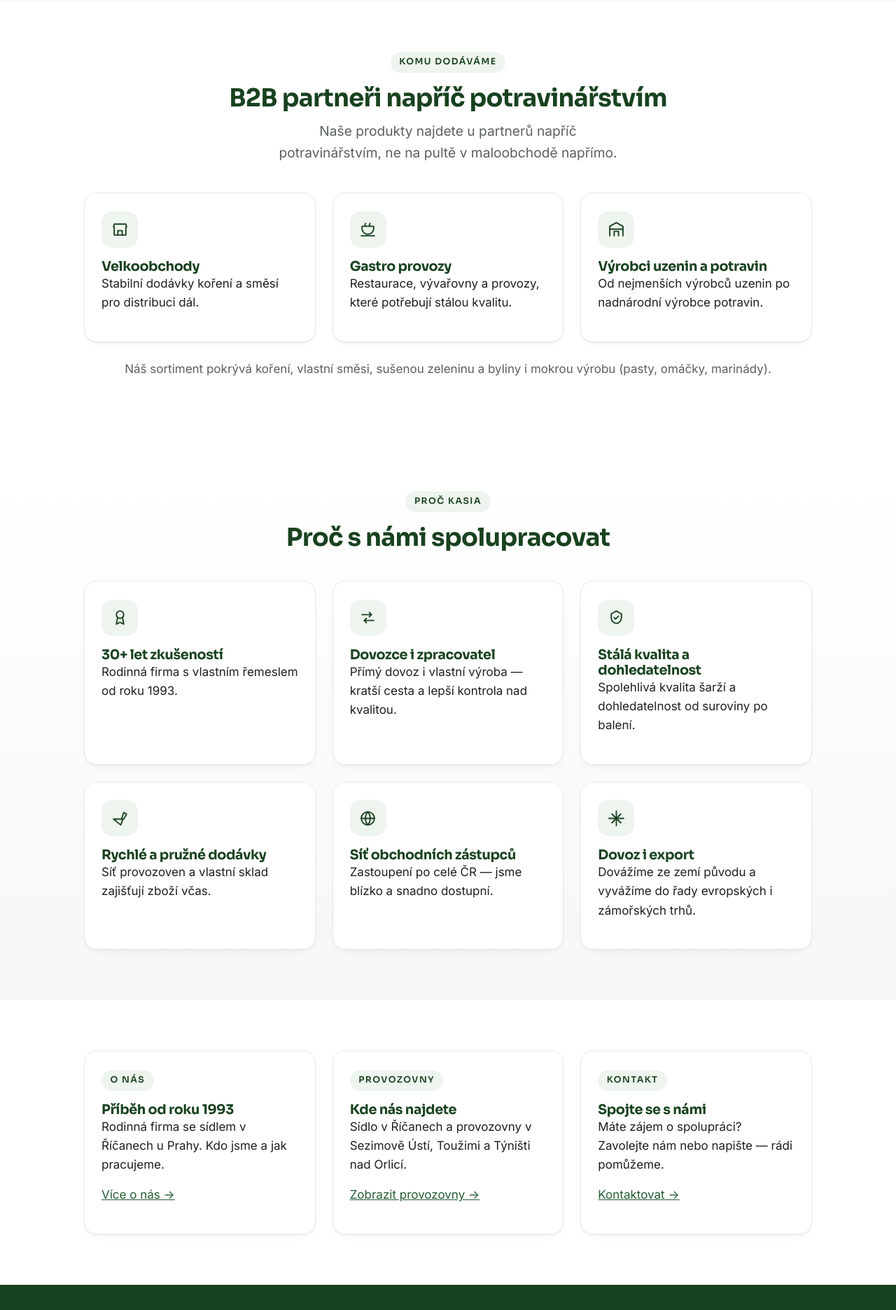
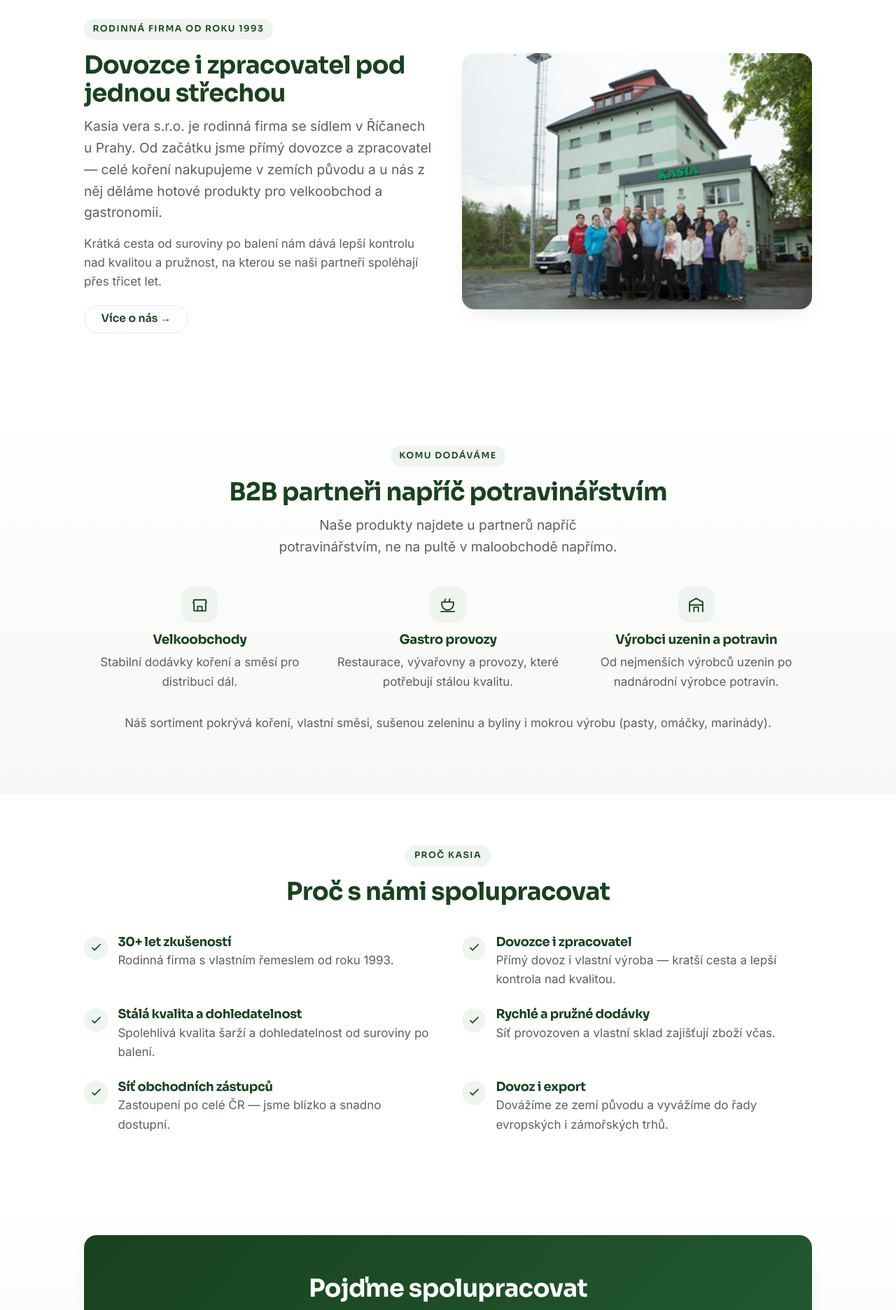
Before and after one commit to matejformanek/Kasia-warehouse, a Django app: page / in a window 1280 px wide. Shown: the part 2008-3880 px from the top of the page at 70% size. Run offline with Django 5.2, Linux system fonts and the light colour scheme; parts of the project's set-up code (start-up, migrations or seed data) failed here and were passed over.

Commit message:
web+sklad: fix broken 0054 UI port — sklad grid + finish public restyle
The 2026-06-29 0054 port was verified only with pytest (HTML strings, not
rendered CSS) and deployed without a visual check, shipping two defects:

Fix A (critical) — sklad was unusable. `.mob-nav` had no default
`display:none`, so on desktop it rendered as the first cell of the `.app`
grid, shoving the sidebar into the `1fr` column and leaving a stray column
of unstyled links. Add `.mob-nav { display:none }` to the desktop block;
the `@media(max-width:720px)` rule still turns it on for mobile. JS/HTMX
hooks and shared class names untouched.

Fix B — public restyle had stopped at `.stat`. Bring the leftover flat CSS
(forms, login card/panels/aside, contact panel, people, badge, branch
cards, map-embed, footer) into the curvy-green system: radius/shadow
tokens, Sora headings, rounded branch photos, redesigned footer with a
brand wordmark block. Every class name kept; footer login link kept
class-free (test-locked).

Fix C — de-box the homepage. Drop the hero eyebrow, add a prose .about-band
(Říčany photo), a light .feature-list (Komu dodáváme), a borderless
.checklist (Proč Kasia), and a dark-green .cta-band; drop the 3 trailing
teaser cards. Kept "Co děláme / Komu dodáváme / Proč Kasia" + 369/236.

Refines 0054 (directions + shared-class contract unchanged); no new
decision. Verified locally: check/ruff clean, 349 pytest green,
collectstatic clean, and real pages rendered via the docker stack
(migrated Postgres) — including the authenticated sklad grid and the
intact HTMX add-row / stock-warn wiring. No deploy.

Co-Authored-By: Claude Opus 4.8 (1M context) <noreply@anthropic.com>

```diff
--- a/kasia/templates/base.html
+++ b/kasia/templates/base.html
@@ -97,8 +97,12 @@
   }
   .sidebar .user .logout:hover { border-color: var(--error); color: var(--error); }
 
-  /* ============ TOPBAR (mobile) ============ */
+  /* ============ TOPBAR + MOBILE NAV (hidden on desktop) ============ */
+  /* Both are mobile-only; the @media(max-width:720px) block below turns them
+     on. Without these default `display:none` rules .mob-nav would render as a
+     grid item in the .app grid and shove the sidebar out of its column. */
   .topbar { display: none; }
+  .mob-nav { display: none; }
 
   /* ============ MAIN ============ */
   .content { padding: 30px 34px 56px; max-width: 1180px; width: 100%; min-width: 0; }
--- a/kasia/templates/web/base.html
+++ b/kasia/templates/web/base.html
@@ -237,40 +247,95 @@
   /* Role badge */
   .badge {
     display: inline-block; font-size: 0.72rem; font-weight: 700; letter-spacing: 0.08em;
-    text-transform: uppercase; padding: 0.2rem 0.6rem; border-radius: 999px;
+    text-transform: uppercase; padding: 0.25rem 0.7rem; border-radius: 999px;
     background: var(--green-soft); color: var(--green-dark);
   }
   .badge.hq { background: var(--spice); color: #fff; }
 
-  /* Branch cards (provozovny) */
+  /* Branch cards (provozovny) — sit inside .card, so shadow + hover are inherited */
   .branches { display: grid; gap: 1.5rem; }
   @media (min-width: 760px) { .branches { grid-template-columns: repeat(2, 1fr); } }
   .branch { display: flex; flex-direction: column; overflow: hidden; padding: 0; }
-  .branch > .photo { aspect-ratio: 16 / 9; width: 100%; object-fit: cover; background: var(--bg-alt); }
-  .branch .body { padding: 1.25rem 1.5rem 1.5rem; display: flex; flex-direction: column; gap: 0.4rem; flex: 1; }
-  .branch h3 { margin: 0.35rem 0 0; }
-  .branch .addr { margin: 0; }
+  .branch > .photo {
+    aspect-ratio: 16 / 9; width: 100%; object-fit: cover; background: var(--bg-alt);
+    border-radius: var(--radius) var(--radius) 0 0;
+  }
+  .branch .body { padding: 1.35rem 1.6rem 1.6rem; display: flex; flex-direction: column; gap: 0.5rem; flex: 1; }
+  .branch h3 { margin: 0.4rem 0 0; font-size: 1.35rem; }
+  .branch .addr { margin: 0; color: var(--fg-soft); }
 
   /* Embedded map */
   .map-embed {
-    border: 1px solid var(--border); border-radius: 12px; overflow: hidden;
-    background: var(--bg-alt);
+    border: 1px solid var(--line); border-radius: var(--radius); overflow: hidden;
+    background: var(--bg-alt); box-shadow: var(--shadow-sm);
   }
   .map-embed iframe { display: block; width: 100%; border: 0; }
   .map-embed.tall iframe { height: 360px; }
   .map-embed.short iframe { height: 200px; }
   .map-actions { margin-top: 0.75rem; }
 
+  /* ===== Homepage helper sections (0054 refinement: de-box the page) ===== */
+  /* Prose "O nás" band — text-left / media-right, not a grid of cards */
+  .about-band { display: grid; gap: 2.5rem; align-items: center; }
+  @media (min-width: 820px) { .about-band { grid-template-columns: 1fr 1fr; } }
+  .about-band .about-copy .lead { max-width: 48ch; }
+  .about-band .about-media img,
+  .about-band .about-media .art-frame {
+    width: 100%; border-radius: var(--radius); box-shadow: var(--shadow); display: block;
+  }
+  .about-band .about-media .art-frame {
+    background: linear-gradient(165deg, var(--green-soft), #e2efe5); padding: 2rem;
+  }
+
+  /* "Komu dodáváme" — light inline icon rows, no card chrome */
+  .feature-list { display: grid; gap: 2rem 1.5rem; }
+  @media (min-width: 720px) { .feature-list { grid-template-columns: repeat(3, 1fr); } }
+  .feature-list .item { text-align: center; display: flex; flex-direction: column; align-items: center; gap: 0.5rem; }
+  .feature-list .item .card-icon { margin-bottom: 0.4rem; }
+  .feature-list .item h3 { font-size: 1.15rem; margin: 0; }
+  .feature-list .item p { color: var(--fg-soft); margin: 0; }
+
+  /* "Proč Kasia" — borderless 2-column checklist (the main de-boxing move) */
+  .checklist { display: grid; gap: 1.6rem 2.5rem; }
+  @media (min-width: 720px) { .checklist { grid-template-columns: repeat(2, 1fr); } }
+  .checklist .check { display: flex; gap: 0.9rem; align-items: flex-start; }
+  .checklist .check .tick {
+    flex: 0 0 34px; width: 34px; height: 34px; border-radius: 999px; margin-top: 2px;
+    background: var(--green-soft); color: var(--green-dark); display: grid; place-items: center;
+  }
+  .checklist .check .tick svg { width: 19px; height: 19px; }
+  .checklist .check h3 { font-size: 1.12rem; margin: 0 0 0.2rem; }
+  .checklist .check p { margin: 0; color: var(--fg-soft); }
+
+  /* Dark-green CTA band — colour contrast to close the page */
+  .cta-band {
+    background: linear-gradient(135deg, var(--green-dark), var(--green));
+    border-radius: var(--radius); padding: 3.5rem 2rem; text-align: center; color: #fff;
+    box-shadow: var(--shadow);
+  }
+  .cta-band h2 { color: #fff; }
+  .cta-band p { color: #d8e8dc; max-width: 52ch; margin: 0 auto 1.8rem; }
+  .cta-band .btn-outline { border-color: rgba(255,255,255,.55); color: #fff; }
+  .cta-band .btn-outline:hover { background: rgba(255,255,255,.12); border-color: #fff; }
+
   /* Footer */
-  footer.site { background: var(--green-dark); color: #e7efe7; padding: 3rem 0 1.5rem; }
-  footer.site a { color: #fff; }
-  footer.site h4 { color: #fff; margin: 0 0 0.75rem; font-size: 1rem; letter-spacing: 0.02em; }
-  footer.site .grid { gap: 2rem; }
+  footer.site {
+    background: var(--green-dark); color: #d7e4d8;
+    padding: 3.5rem 0 1.75rem; border-top: 3px solid var(--green-500);
+  }
+  footer.site a { color: #eaf2ea; text-decoration: none; }
+  footer.site a:hover { text-decoration: underline; }
+  footer.site .foot-brand { display: flex; align-items: center; gap: 0.6rem; margin-bottom: 0.9rem; }
+  footer.site .foot-brand img { height: 34px; width: auto; border-radius: 8px; display: block; }
+  footer.site .foot-brand .name { font-family: var(--display); font-weight: 700; color: #fff; font-size: 1.2rem; letter-spacing: -.02em; }
+  footer.site h4 { font-family: var(--display); color: #fff; margin: 0 0 0.85rem; font-size: 0.9rem; letter-spacing: 0.05em; text-transform: uppercase; }
+  footer.site .grid { gap: 2.5rem; }
   @media (min-width: 720px) { footer.site .grid { grid-template-columns: 2fr 1fr 1fr; } }
-  footer.site .muted { color: #b9ccb9; font-size: 0.9rem; }
+  footer.site .muted { color: #a9c1ac; font-size: 0.92rem; line-height: 1.75; }
+  footer.site .foot-links a { display: inline-block; padding: 0.1rem 0; }
   footer.site .legal {
-    border-top: 1px solid rgba(255,255,255,0.15); margin-top: 2rem;
-    padding-top: 1.25rem; font-size: 0.85rem; color: #b9ccb9;
+    border-top: 1px solid rgba(255,255,255,0.14); margin-top: 2.5rem;
+    padding-top: 1.4rem; font-size: 0.84rem; color: #9bb59f;
     display: flex; flex-wrap: wrap; gap: 0.5rem 1.5rem; justify-content: space-between;
   }
 </style>
@@ -299,7 +364,10 @@
   <div class="wrap">
     <div class="grid">
       <div>
-        <h4>{{ company.legal_name }}</h4>
+        <div class="foot-brand">
+          <img src="{% static 'brand/kasia-logo.jpg' %}" alt="">
+          <span class="name">Kasia vera</span>
+        </div>
         <p class="muted">
           Dovoz, zpracování a balení koření od roku {{ company.founded_year }} —
           velkoobchod a gastro, značka {{ company.brand }}.
--- a/kasia/templates/web/home.html
+++ b/kasia/templates/web/home.html
@@ -8,7 +8,6 @@
 <section class="hero">
   <div class="hero-halo" aria-hidden="true"></div>
   <div class="wrap hero-inner">
-    <p class="eyebrow">Rodinná firma od roku {{ company.founded_year }}</p>
     <h1>Koření, které dělá <span class="accent">kuchyni</span></h1>
     <p class="lead">
       Dovážíme, zpracováváme a vyrábíme koření už přes třicet let. Dodáváme
@@ -43,6 +42,7 @@
   </div>
 </section>
 
+{# §2 — capabilities: the one section where cards earn their place #}
 <section class="alt">
   <div class="wrap">
     <div class="section-head">
@@ -93,7 +93,35 @@
   </div>
 </section>
 
+{# §3 — prose "O nás" band: text about us, not boxes #}
 <section>
+  <div class="wrap">
+    <div class="about-band">
+      <div class="about-copy">
+        <p class="eyebrow">Rodinná firma od roku {{ company.founded_year }}</p>
+        <h2>Dovozce i zpracovatel pod jednou střechou</h2>
+        <p class="lead">
+          {{ company.legal_name }} je rodinná firma se sídlem v Říčanech u Prahy.
+          Od začátku jsme přímý dovozce a zpracovatel — celé koření nakupujeme
+          v zemích původu a u nás z něj děláme hotové produkty pro velkoobchod
+          a gastronomii.
+        </p>
+        <p style="color:var(--fg-soft);">
+          Krátká cesta od suroviny po balení nám dává lepší kontrolu nad kvalitou
+          a pružnost, na kterou se naši partneři spoléhají přes třicet let.
+        </p>
+        <p style="margin-top:1.2rem;"><a class="btn btn-outline" href="{% url 'web:o_nas' %}">Více o nás →</a></p>
+      </div>
+      <div class="about-media">
+        <img src="{% static 'web/branch-ricany.jpg' %}"
+             alt="Sídlo {{ company.legal_name }} v Říčanech u Prahy" loading="lazy">
+      </div>
+    </div>
+  </div>
+</section>
+
+{# §4 — segments: light inline rows, reads differently from the §2 cards #}
+<section class="alt">
   <div class="wrap">
     <div class="section-head">
       <p class="eyebrow">Komu dodáváme</p>
@@ -103,93 +131,96 @@
         v maloobchodě napřímo.
       </p>
     </div>
-    <div class="grid cols-3">
-      <div class="card">
+    <div class="feature-list">
+      <div class="item">
         <span class="card-icon" aria-hidden="true"><svg viewBox="0 0 24 24" fill="none" stroke="currentColor" stroke-width="1.8" stroke-linecap="round" stroke-linejoin="round"><path d="M3 9l1-4h16l1 4"/><path d="M4 9v11h16V9"/><path d="M9 20v-6h6v6"/></svg></span>
         <h3>Velkoobchody</h3>
         <p>Stabilní dodávky koření a směsí pro distribuci dál.</p>
       </div>
-      <div class="card">
+      <div class="item">
         <span class="card-icon" aria-hidden="true"><svg viewBox="0 0 24 24" fill="none" stroke="currentColor" stroke-width="1.8" stroke-linecap="round" stroke-linejoin="round"><path d="M4 8h16v3a8 8 0 0 1-16 0z"/><path d="M3 21h18"/><path d="M9 4c0 1-1 1-1 2s1 1 1 2M15 4c0 1-1 1-1 2s1 1 1 2"/></svg></span>
         <h3>Gastro provozy</h3>
         <p>Restaurace, vývařovny a provozy, které potřebují stálou kvalitu.</p>
       </div>
-      <div class="card">
+      <div class="item">
         <span class="card-icon" aria-hidden="true"><svg viewBox="0 0 24 24" fill="none" stroke="currentColor" stroke-width="1.8" stroke-linecap="round" stroke-linejoin="round"><path d="M3 21V8l9-5 9 5v13"/><path d="M9 21v-6h6v6"/><path d="M3 12h18"/></svg></span>
         <h3>Výrobci uzenin a potravin</h3>
         <p>Od nejmenších výrobců uzenin po nadnárodní výrobce potravin.</p>
       </div>
     </div>
-    <p style="margin-top:1.6rem;text-align:center;color:var(--fg-soft);">
+    <p style="margin-top:2rem;text-align:center;color:var(--fg-soft);">
       Náš sortiment pokrývá koření, vlastní směsi, sušenou zeleninu a byliny i
       mokrou výrobu (pasty, omáčky, marinády).
     </p>
   </div>
 </section>
 
-<section class="alt">
+{# §5 — "Proč Kasia": borderless 2-col checklist, the main de-boxing move #}
+<section>
   <div class="wrap">
     <div class="section-head">
       <p class="eyebrow">Proč Kasia</p>
       <h2>Proč s námi spolupracovat</h2>
     </div>
-    <div class="grid cols-3">
-      <div class="card">
-        <span class="card-icon" aria-hidden="true"><svg viewBox="0 0 24 24" fill="none" stroke="currentColor" stroke-width="1.8" stroke-linecap="round" stroke-linejoin="round"><circle cx="12" cy="8" r="5"/><path d="M8.5 12.5 7 21l5-2.5L17 21l-1.5-8.5"/></svg></span>
+    <div class="checklist">
+      <div class="check">
+        <span class="tick" aria-hidden="true"><svg viewBox="0 0 24 24" fill="none" stroke="currentColor" stroke-width="2.2" stroke-linecap="round" stroke-linejoin="round"><path d="M5 12l4 4 10-10"/></svg></span>
+        <div>
           <h3>30+ let zkušeností</h3>
           <p>Rodinná firma s vlastním řemeslem od roku {{ company.founded_year }}.</p>
         </div>
-      <div class="card">
-        <span class="card-icon" aria-hidden="true"><svg viewBox="0 0 24 24" fill="none" stroke="currentColor" stroke-width="1.8" stroke-linecap="round" stroke-linejoin="round"><path d="M4 8h13l-3-3m3 3-3 3"/><path d="M20 16H7l3-3m-3 3 3 3"/></svg></span>
+      </div>
+      <div class="check">
+        <span class="tick" aria-hidden="true"><svg viewBox="0 0 24 24" fill="none" stroke="currentColor" stroke-width="2.2" stroke-linecap="round" stroke-linejoin="round"><path d="M5 12l4 4 10-10"/></svg></span>
+        <div>
           <h3>Dovozce i zpracovatel</h3>
-        <p>Přímý dovoz i vlastní výroba — kratší cesta a lepší kontrola nad
-        kvalitou.</p>
+          <p>Přímý dovoz i vlastní výroba — kratší cesta a lepší kontrola nad kvalitou.</p>
         </div>
-      <div class="card">
-        <span class="card-icon" aria-hidden="true"><svg viewBox="0 0 24 24" fill="none" stroke="currentColor" stroke-width="1.8" stroke-linecap="round" stroke-linejoin="round"><path d="M9 12l2 2 4-4"/><path d="M12 3l7 4v5a8 8 0 0 1-7 8 8 8 0 0 1-7-8V7z"/></svg></span>
+      </div>
+      <div class="check">
+        <span class="tick" aria-hidden="true"><svg viewBox="0 0 24 24" fill="none" stroke="currentColor" stroke-width="2.2" stroke-linecap="round" stroke-linejoin="round"><path d="M5 12l4 4 10-10"/></svg></span>
+        <div>
           <h3>Stálá kvalita a dohledatelnost</h3>
           <p>Spolehlivá kvalita šarží a dohledatelnost od suroviny po balení.</p>
         </div>
-      <div class="card">
-        <span class="card-icon" aria-hidden="true"><svg viewBox="0 0 24 24" fill="none" stroke="currentColor" stroke-width="1.8" stroke-linecap="round" stroke-linejoin="round"><path d="M3 13h13l-3 8L3 13z"/><path d="M14 13l3-9 4 2-4 7"/></svg></span>
+      </div>
+      <div class="check">
+        <span class="tick" aria-hidden="true"><svg viewBox="0 0 24 24" fill="none" stroke="currentColor" stroke-width="2.2" stroke-linecap="round" stroke-linejoin="round"><path d="M5 12l4 4 10-10"/></svg></span>
+        <div>
           <h3>Rychlé a pružné dodávky</h3>
           <p>Síť provozoven a vlastní sklad zajišťují zboží včas.</p>
         </div>
-      <div class="card">
-        <span class="card-icon" aria-hidden="true"><svg viewBox="0 0 24 24" fill="none" stroke="currentColor" stroke-width="1.8" stroke-linecap="round" stroke-linejoin="round"><circle cx="12" cy="12" r="9"/><path d="M3 12h18M12 3a14 14 0 0 1 0 18 14 14 0 0 1 0-18z"/></svg></span>
+      </div>
+      <div class="check">
+        <span class="tick" aria-hidden="true"><svg viewBox="0 0 24 24" fill="none" stroke="currentColor" stroke-width="2.2" stroke-linecap="round" stroke-linejoin="round"><path d="M5 12l4 4 10-10"/></svg></span>
+        <div>
           <h3>Síť obchodních zástupců</h3>
           <p>Zastoupení po celé ČR — jsme blízko a snadno dostupní.</p>
         </div>
-      <div class="card">
-        <span class="card-icon" aria-hidden="true"><svg viewBox="0 0 24 24" fill="none" stroke="currentColor" stroke-width="1.8" stroke-linecap="round" stroke-linejoin="round"><path d="M2 12h20M12 2v20"/><path d="m6 6 12 12M18 6 6 18"/></svg></span>
+      </div>
+      <div class="check">
+        <span class="tick" aria-hidden="true"><svg viewBox="0 0 24 24" fill="none" stroke="currentColor" stroke-width="2.2" stroke-linecap="round" stroke-linejoin="round"><path d="M5 12l4 4 10-10"/></svg></span>
+        <div>
           <h3>Dovoz i export</h3>
-        <p>Dovážíme ze zemí původu a vyvážíme do řady evropských i zámořských
-        trhů.</p>
+          <p>Dovážíme ze zemí původu a vyvážíme do řady evropských i zámořských trhů.</p>
+        </div>
       </div>
     </div>
   </div>
 </section>
 
-<section>
+{# §6 — dark-green CTA band closes the page on colour, not more boxes #}
+<section class="alt">
   <div class="wrap">
-    <div class="grid cols-3">
-      <div class="card">
-        <p class="eyebrow">O nás</p>
-        <h3>Příběh od roku {{ company.founded_year }}</h3>
-        <p>Rodinná firma se sídlem v Říčanech u Prahy. Kdo jsme a jak pracujeme.</p>
-        <p><a href="{% url 'web:o_nas' %}">Více o nás →</a></p>
-      </div>
-      <div class="card">
-        <p class="eyebrow">Provozovny</p>
-        <h3>Kde nás najdete</h3>
-        <p>Sídlo v Říčanech a provozovny v Sezimově Ústí, Toužimi a Týništi nad Orlicí.</p>
-        <p><a href="{% url 'web:provozovny' %}">Zobrazit provozovny →</a></p>
-      </div>
-      <div class="card">
-        <p class="eyebrow">Kontakt</p>
-        <h3>Spojte se s námi</h3>
-        <p>Máte zájem o spolupráci? Zavolejte nám nebo napište — rádi pomůžeme.</p>
-        <p><a href="{% url 'web:kontakt' %}">Kontaktovat →</a></p>
+    <div class="cta-band">
+      <h2>Pojďme spolupracovat</h2>
+      <p>
+        Hledáte spolehlivého dodavatele koření a směsí pro velkoobchod, gastro
+        nebo výrobu? Ozvěte se nám — rádi probereme, co pro vás můžeme udělat.
+      </p>
+      <div class="hero-cta" style="margin-top:0;">
+        <a class="btn btn-primary" href="{% url 'web:kontakt' %}">Spojte se s námi</a>
+        <a class="btn btn-outline" href="{% url 'web:provozovny' %}">Naše provozovny</a>
       </div>
     </div>
   </div>
```
Also changed, not shown: other parts of kasia/templates/web/base.html (+21 -11 lines), context/public-site.md (+21 -11 lines), context/state.md (+31 -0 lines). Lines whose indentation alone changed are shown as unchanged.
